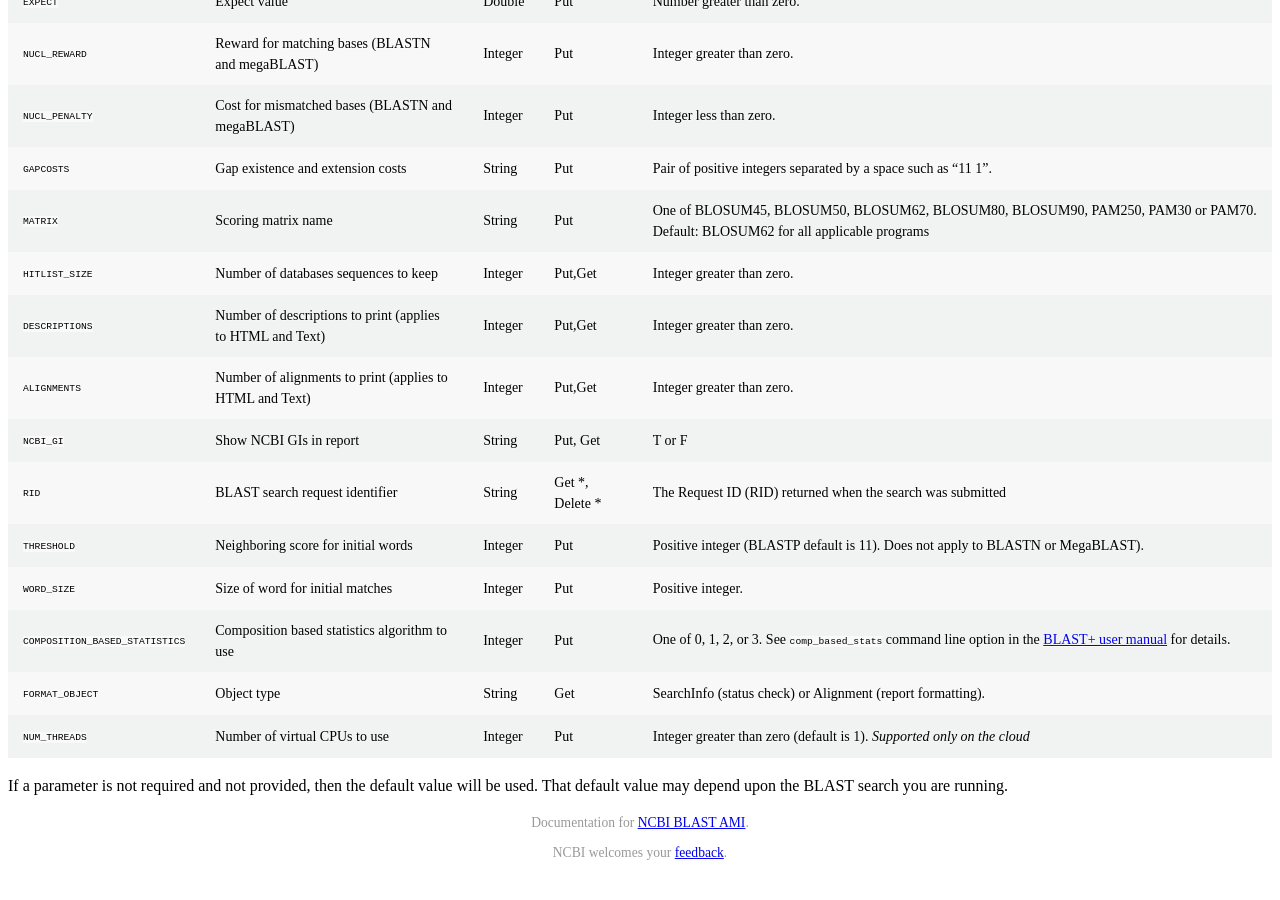
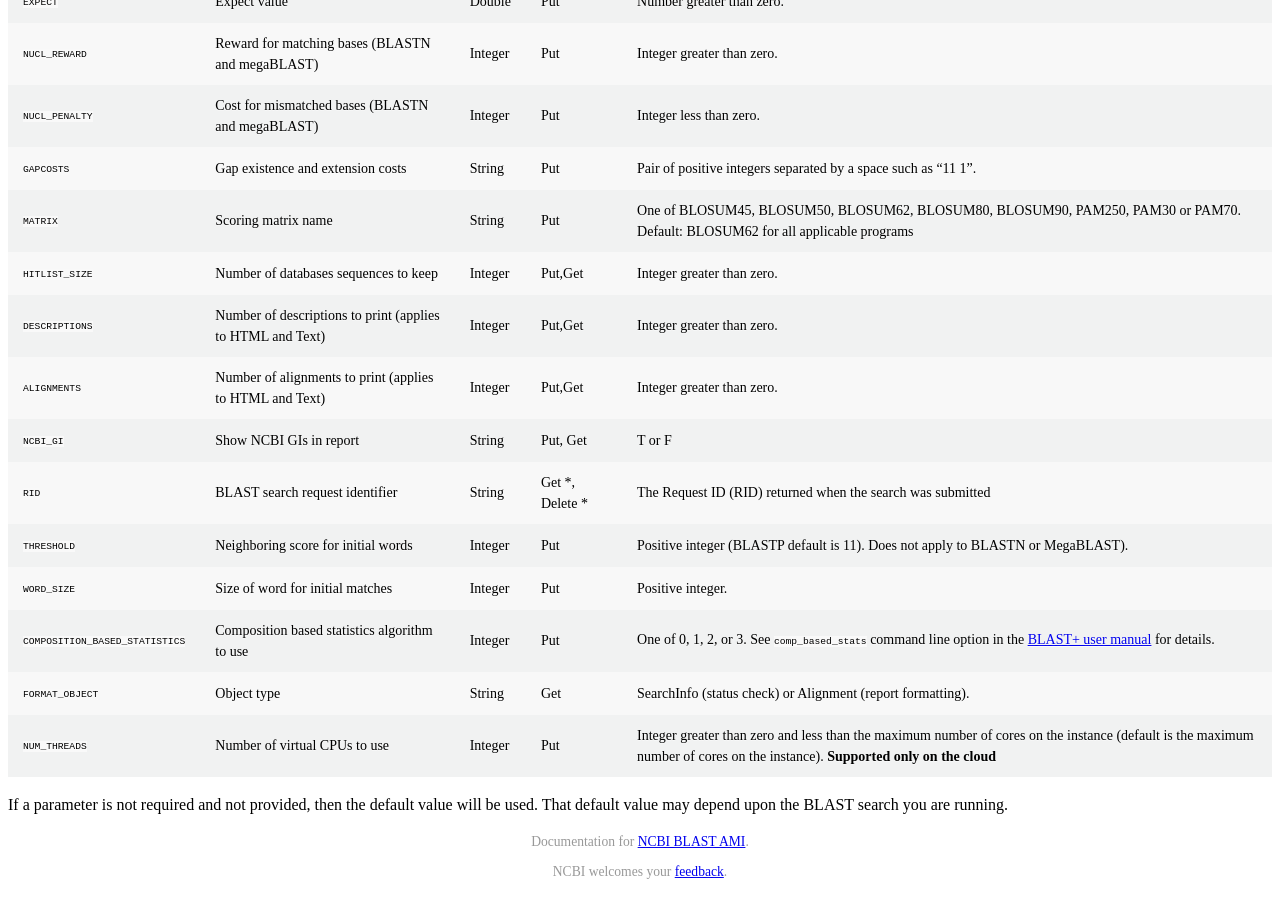
Before and after one commit to ncbi/blast-cloud, a Jekyll site: the page built from _posts/2015-06-09-api.md, in a window 1280 px wide and 900 px high, scrolled down 1121 px. Built offline with Jekyll 4.4.1, drawn with Linux system fonts in a browser that asks for light colours; a style sheet for code colours, icons or effects is not loaded.

Commit message:
Fix error in documentation regarding NUM_THREADS

```diff
--- a/_posts/2015-06-09-api.md
+++ b/_posts/2015-06-09-api.md
@@ -42,7 +42,7 @@ Also, see the information at [Running Web BLAST]({{ site.baseurl }}{% post_url 2
 |`WORD_SIZE`|Size of word for initial matches| Integer| Put | Positive integer.|
 |`COMPOSITION_BASED_STATISTICS`| Composition based statistics algorithm to use| Integer | Put| One of 0, 1, 2, or 3. See `comp_based_stats` command line option in the [BLAST+ user manual](https://www.ncbi.nlm.nih.gov/books/NBK279675/) for details.|
 |`FORMAT_OBJECT`|Object type| String | Get | SearchInfo (status check) or Alignment (report formatting).|
-|`NUM_THREADS`| Number of virtual CPUs to use| Integer | Put | Integer greater than zero (default is 1). *Supported only on the cloud* |
+|`NUM_THREADS`| Number of virtual CPUs to use| Integer | Put | Integer greater than zero and less than the maximum number of cores on the instance (default is the maximum number of cores on the instance). **Supported only on the cloud** |
 
 
 If a parameter is not required and not provided, then the default value will be
```
